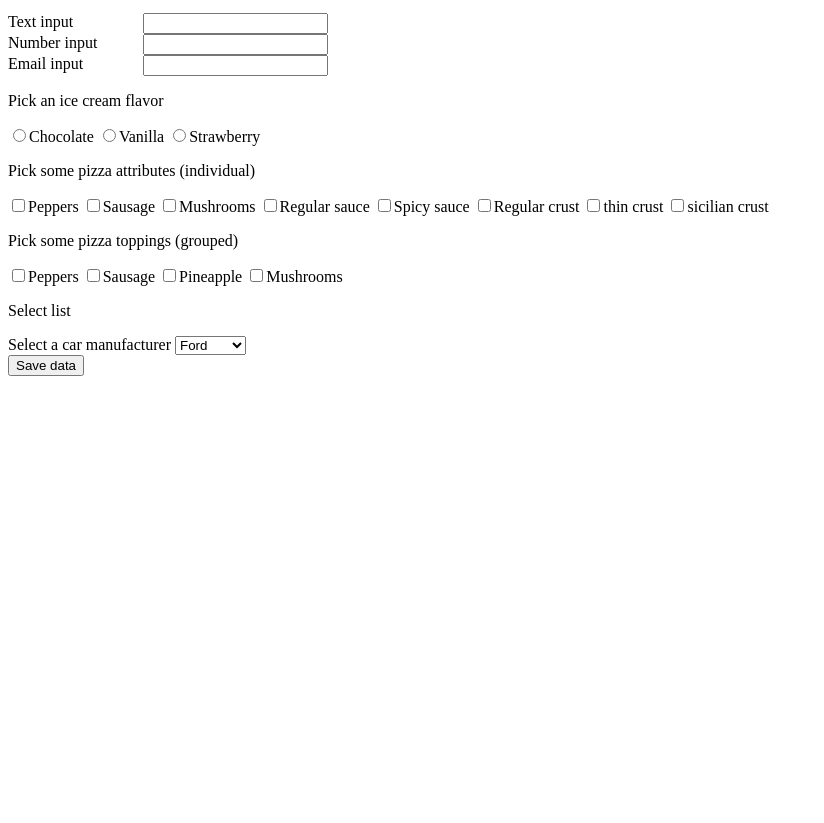
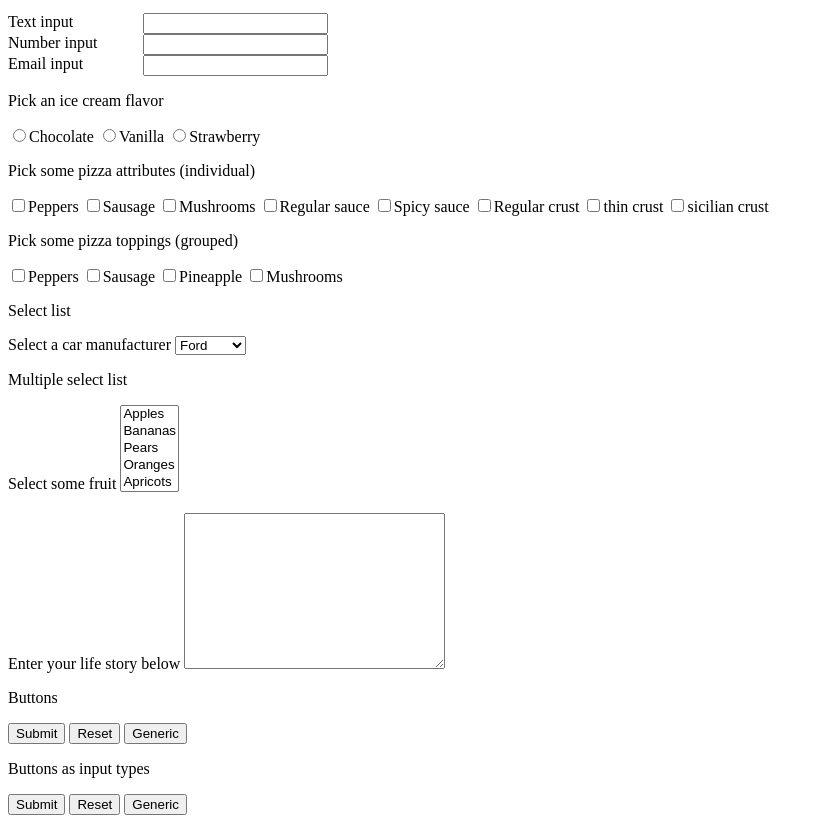
Before and after one commit to speedingplanet/intuit-front-end-playground, a website built with Vite: page forms.html in a window 1280 px wide. Shown: the part 101-924 px from the top of the page, without its empty margins (0-824 px from the left). Before the commit the page ends 800 px from the top, so only its background shows below. Built offline with nearby package versions, Linux system fonts and the light colour scheme.

Commit message:
Forms are finished!

```diff
--- a/forms.html
+++ b/forms.html
@@ -110,7 +110,37 @@
 					<option value="gmc">GMC</option>
 				</select>
 			</div>
-			<button type="submit">Save data</button>
+			<div style="margin-bottom:20px">
+				<p>Multiple select list</p>
+				<!-- label[for] points to input[id] -->
+				<label for="fruit">Select some fruit</label>
+				<select multiple size="5" name="fruit" id="fruit">
+					<option>Apples</option>
+					<option>Bananas</option>
+					<option>Pears</option>
+					<option>Oranges</option>
+					<option>Apricots</option>
+				</select>
+			</div>
+
+			<div>
+				<label for="life-story">Enter your life story below</label>
+				<textarea name="life-story" id="life-story" cols="30" rows="10" maxlength="1000"></textarea>
+			</div>
+			<div>
+				<!-- Easier to style with CSS, easier to work with -->
+				<p>Buttons</p>
+				<button type="submit">Submit</button>
+				<button type="reset">Reset</button>
+				<button type="button">Generic</button>
+			</div>
+			<div>
+				<!-- Not as easy to style with CSS, kind of a pain in the neck -->
+				<p>Buttons as input types</p>
+				<input type="submit">
+				<input type="reset">
+				<input type="button" value="Generic">
+			</div>
 		</form>
 	</body>
 </html>
```
